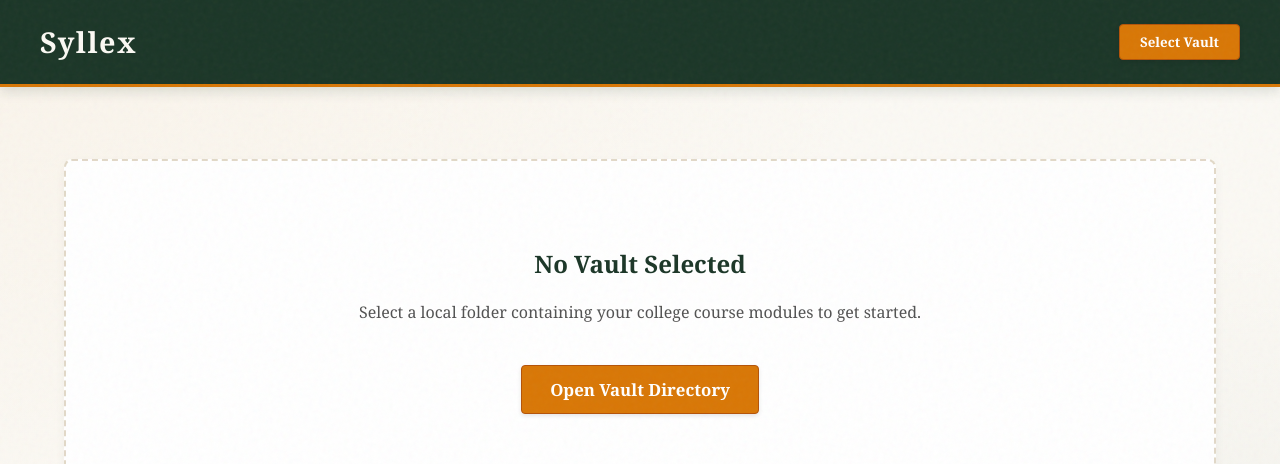
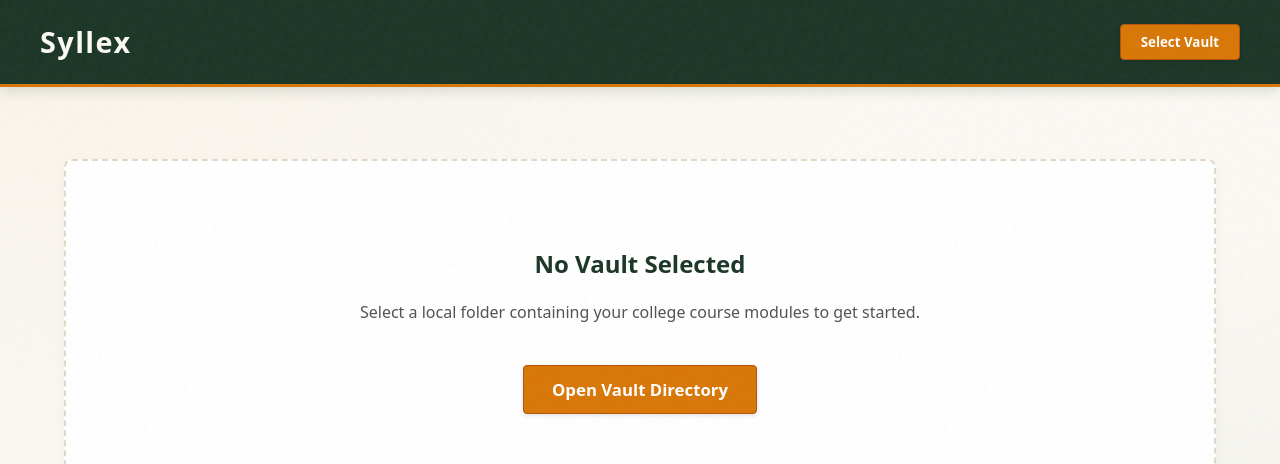
Before and after one commit to aarndv/syllex, a React (Vite) app: page / in a window 1280 px wide. Shown: the top 464 px of the page. Built offline with nearby package versions, Linux system fonts and the light colour scheme.

Commit message:
Update application typography from serif to modern system sans-serif font stack

```diff
--- a/src/App.css
+++ b/src/App.css
@@ -1,5 +1,5 @@
 :root {
-  font-family: "Georgia", "Garamond", "Times New Roman", serif;
+  font-family: system-ui, -apple-system, BlinkMacSystemFont, "Segoe UI", Roboto, Helvetica, Arial, sans-serif;
   line-height: 1.6;
   font-weight: 400;
 
@@ -59,7 +59,7 @@
   font-weight: 700;
   color: #fbf9f4;
   letter-spacing: 0.05em;
-  font-family: "Georgia", serif;
+  font-family: inherit;
 }
 
 .vault-actions {
@@ -141,7 +141,7 @@
   border: none;
   padding: 0.65rem 1rem;
   text-align: left;
-  font-family: "Georgia", serif;
+  font-family: inherit;
   font-size: 0.9rem;
   color: #1b3627;
   cursor: pointer;
@@ -159,7 +159,7 @@
   border: 1px solid #b45309;
   padding: 0.5rem 1.25rem;
   border-radius: 4px;
-  font-family: "Georgia", serif;
+  font-family: inherit;
   font-weight: 600;
   cursor: pointer;
   transition: all 0.2s ease;
@@ -182,7 +182,7 @@
   border: 1px solid #3d684e;
   padding: 0.5rem 1.25rem;
   border-radius: 4px;
-  font-family: "Georgia", serif;
+  font-family: inherit;
   font-weight: 600;
   cursor: pointer;
   transition: all 0.2s ease;
@@ -213,13 +213,13 @@
 
 .empty-state h2 {
   color: #1b3627;
-  font-family: "Georgia", serif;
+  font-family: inherit;
   margin-bottom: 0.5rem;
 }
 
 .empty-state p {
   color: #525252;
-  font-family: "Georgia", serif;
+  font-family: inherit;
   margin-bottom: 1.5rem;
 }
 
@@ -230,12 +230,12 @@
   padding: 0.85rem 1.2rem;
   border-radius: 6px;
   margin-bottom: 1.5rem;
-  font-family: "Georgia", serif;
+  font-family: inherit;
 }
 
 .vault-info {
   margin-bottom: 2rem;
-  font-family: "Georgia", serif;
+  font-family: inherit;
   color: #1b3627;
 }
 
@@ -293,7 +293,7 @@
 
 /* Minimal FileTree Component Styling */
 .file-tree-container {
-  font-family: "Georgia", serif;
+  font-family: inherit;
 }
 
 .tree-root-list {
@@ -408,7 +408,7 @@
 
 .tree-type-pill {
   font-size: 0.65rem;
-  font-family: "Georgia", serif;
+  font-family: inherit;
   font-weight: 700;
   padding: 0.15rem 0.4rem;
   border-radius: 3px;
--- a/src/components/PdfViewer.css
+++ b/src/components/PdfViewer.css
@@ -8,7 +8,7 @@
   display: flex;
   flex-direction: row;
   z-index: 1000;
-  font-family: "Georgia", serif;
+  font-family: system-ui, -apple-system, BlinkMacSystemFont, "Segoe UI", Roboto, Helvetica, Arial, sans-serif;
   overflow: hidden;
 }
 
@@ -41,7 +41,7 @@
 .drawer-header h3 {
   margin: 0;
   font-size: 1.05rem;
-  font-family: "Georgia", serif;
+  font-family: inherit;
 }
 
 .drawer-toggle-btn {
@@ -108,7 +108,7 @@
   border: 1px solid #b45309;
   padding: 0.4rem 0.9rem;
   border-radius: 4px;
-  font-family: "Georgia", serif;
+  font-family: inherit;
   font-weight: 600;
   cursor: pointer;
   transition: all 0.2s;
@@ -122,7 +122,7 @@
   font-weight: 600;
   font-size: 1rem;
   color: #fbf9f4;
-  font-family: "Georgia", serif;
+  font-family: inherit;
   max-width: 320px;
   white-space: nowrap;
   overflow: hidden;
@@ -136,7 +136,7 @@
   border: 1px solid #3d684e;
   padding: 0.35rem 0.8rem;
   border-radius: 4px;
-  font-family: "Georgia", serif;
+  font-family: inherit;
   cursor: pointer;
 }
 
@@ -155,7 +155,7 @@
 .zoom-indicator {
   font-size: 0.9rem;
   color: #e2d9c8;
-  font-family: "Georgia", serif;
+  font-family: inherit;
 }
 
 .pdf-viewer-body {
@@ -179,7 +179,7 @@
 .pdf-loading,
 .pdf-error {
   color: #fbf9f4;
-  font-family: "Georgia", serif;
+  font-family: inherit;
   margin-top: 5rem;
   text-align: center;
 }
```
